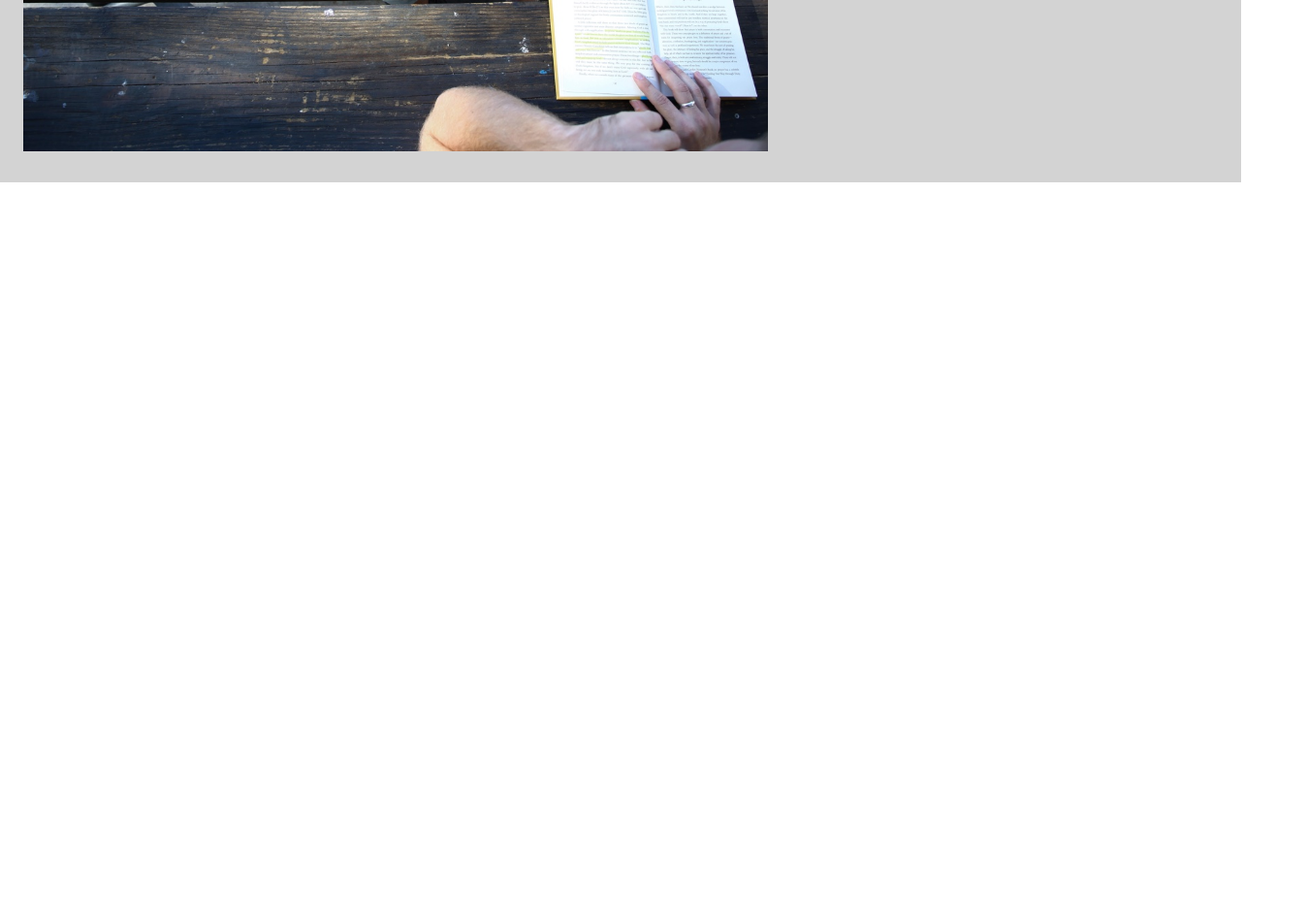
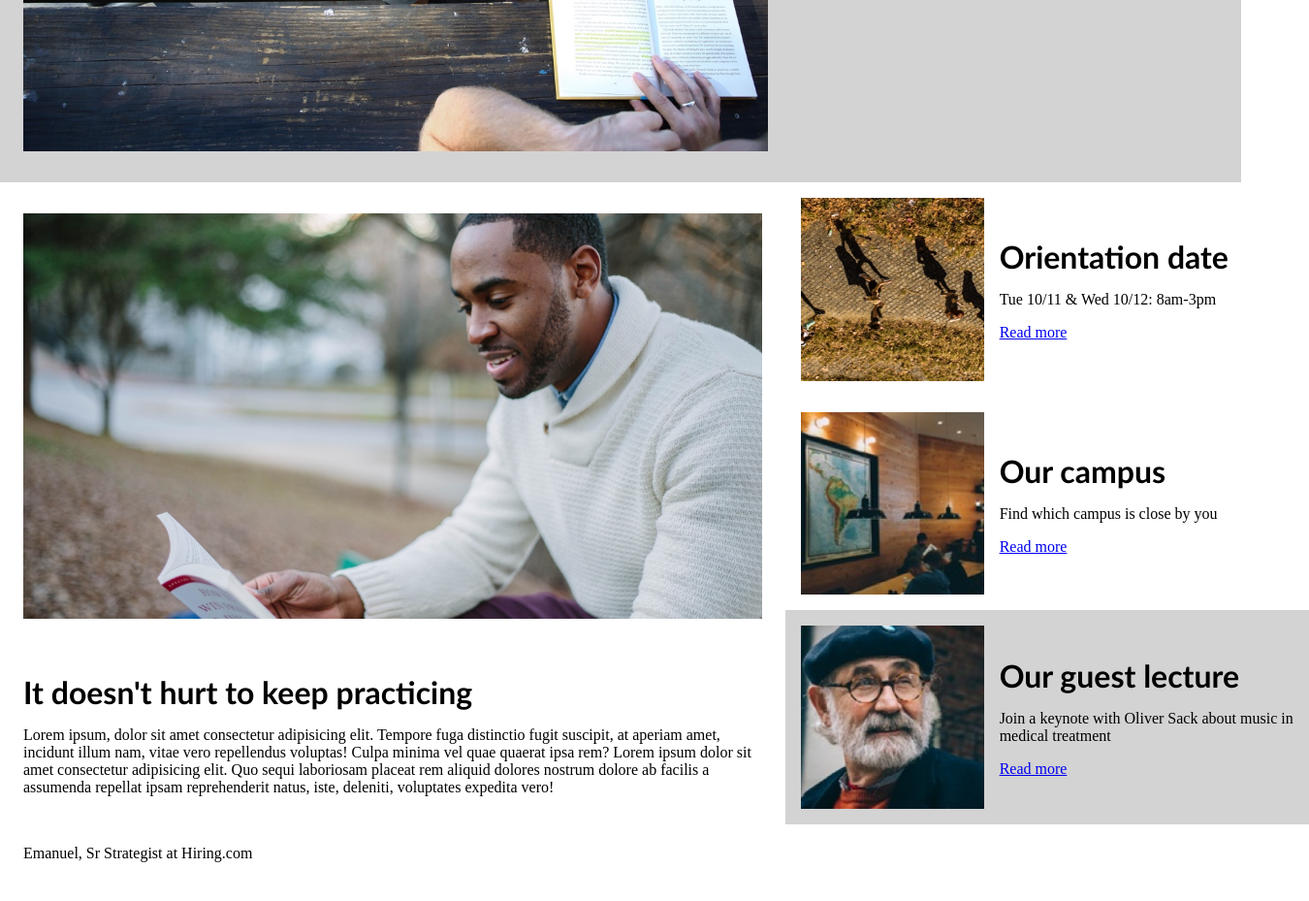
Before and after one commit to AshThompsTech/ColmarAcademy, a plain HTML site: page index.html in a window 1280 px wide. Shown: the part 500-1429 px from the top of the page at 97% size, 1350 px wide, since content can reach past the window. Before the commit the page ends 800 px from the top, so only its background shows below. Drawn offline with Linux system fonts and the light colour scheme.

Commit message:
created middle information section

```diff
--- a/index.html
+++ b/index.html
@@ -35,5 +35,46 @@
                     </div>
                 </div>
         </div>
+<div class="mid">
+<!--practicing box-->
+        <div class="practicing">
+            <img src="./resources/images/information-main.jpg">
+            <div class="practice">
+            <h1>It doesn't hurt to keep practicing</h1>
+            <p>Lorem ipsum, dolor sit amet consectetur adipisicing elit. Tempore fuga distinctio fugit suscipit, at aperiam amet, incidunt illum nam, vitae vero repellendus voluptas! Culpa minima vel quae quaerat ipsa rem? Lorem ipsum dolor sit amet consectetur adipisicing elit. Quo sequi laboriosam placeat rem aliquid dolores nostrum dolore ab facilis a assumenda repellat ipsam reprehenderit natus, iste, deleniti, voluptates expedita vero!</p>
+            <br>
+            <p>Emanuel, Sr Strategist at Hiring.com</p>
+            </div>
+        </div>
+<!--side boxes-->
+<div class="features">
+        <div class="orientation">
+        <img src="./resources/images/information-orientation.jpg">
+        <div class="ocontent">
+        <h1>Orientation date</h1>
+        <p>Tue 10/11 & Wed 10/12: 8am-3pm</p>
+        <a href="#">Read more</a>
+        </div>
+        </div>
+
+        <div class="campus">
+            <img src="resources/images/information-campus.jpg">
+            <div class="ccontent">
+            <h1>Our campus</h1>
+            <p>Find which campus is close by you</p>
+            <a href="#">Read more</a>
+            </div>
+        </div>
+
+        <div class="lecture">
+            <img src="resources/images/information-guest-lecture.jpg">
+            <div class="lcontent">
+            <h1>Our guest lecture</h1>
+            <p>Join a keynote with Oliver Sack about music in medical treatment</p>
+            <a href="#">Read more</a>
+            </div>
+        </div>
+    </div>
+</div>
     </body>
 </html>
--- a/resources/css/style.css
+++ b/resources/css/style.css
@@ -77,3 +77,82 @@ nav a{
     color: white;
     padding: 8px;
 }
+
+.practicing img{
+padding: 32px 24px;
+}
+
+.practicing{
+    display: flex;
+    flex-direction: column;
+    width: 60%;
+}
+
+.practicing p{
+    text-align: left;
+}
+
+.practice{
+    display: flex;
+    flex-direction: column;
+    padding: 24px;
+}
+
+.orientation{
+    display: flex;
+}
+
+.orientation img{
+    padding: 16px;
+}
+
+.ocontent {
+    display: flex;
+    flex-direction: column;
+    justify-content: center;
+}
+
+.campus{
+    display: flex;
+}
+
+.campus img{
+    padding: 16px;
+}
+
+.ccontent{
+    display: flex;
+    flex-direction: column;
+    justify-content: center;
+}
+
+.lecture{
+    background-color: lightgray;
+    display: flex;
+}
+
+.lecture img{
+    padding: 16px;
+}
+
+.lcontent{
+    display: flex;
+    flex-direction: column;
+    justify-content: center;
+}
+
+.features{
+    display: flex;
+    flex-direction: column;
+    height: auto;
+    width: 40%;
+}
+
+.features img{
+    height: auto;
+    width: 35%;
+}
+
+.mid{
+    display: inline-flex;
+}
```
